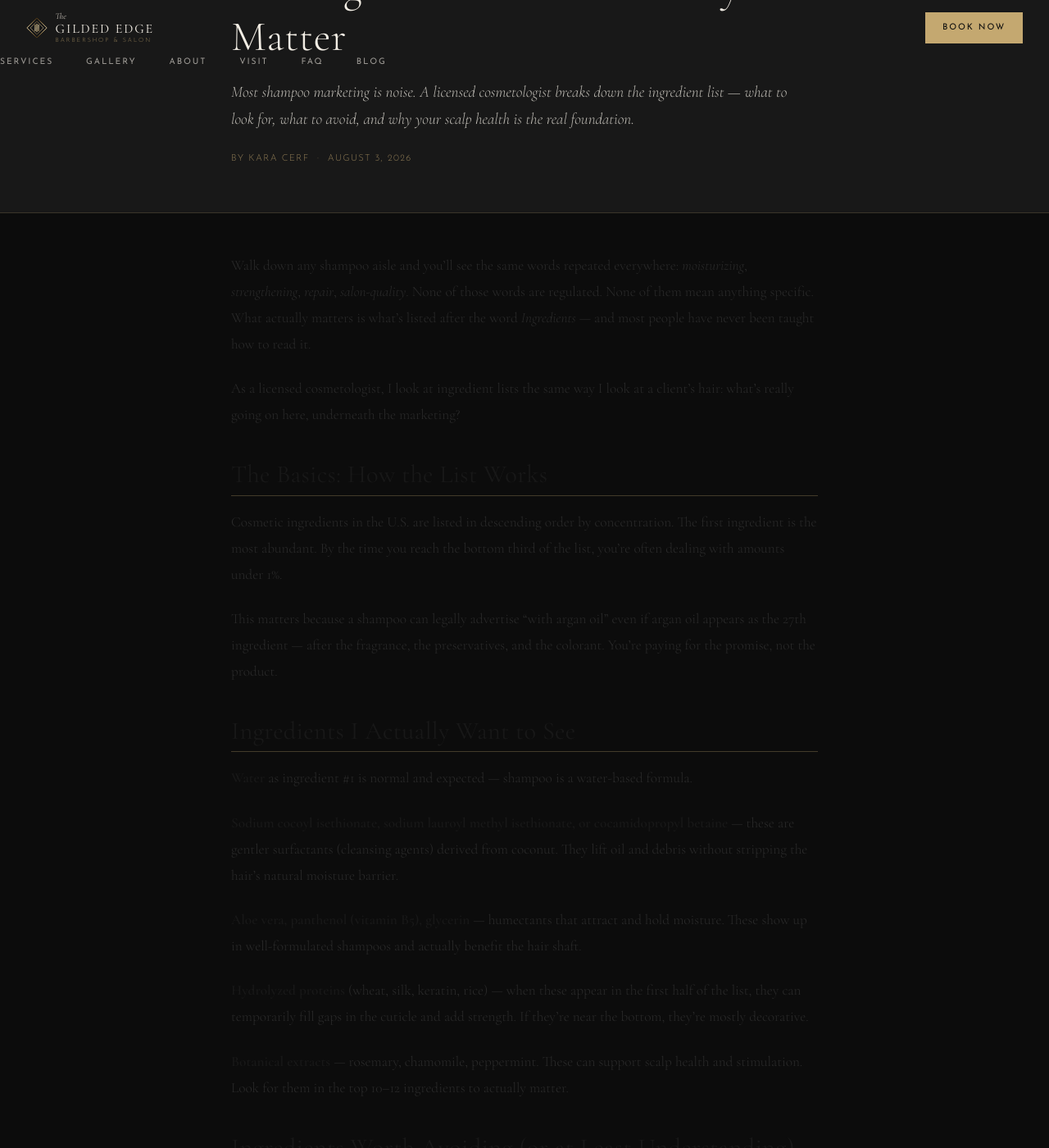
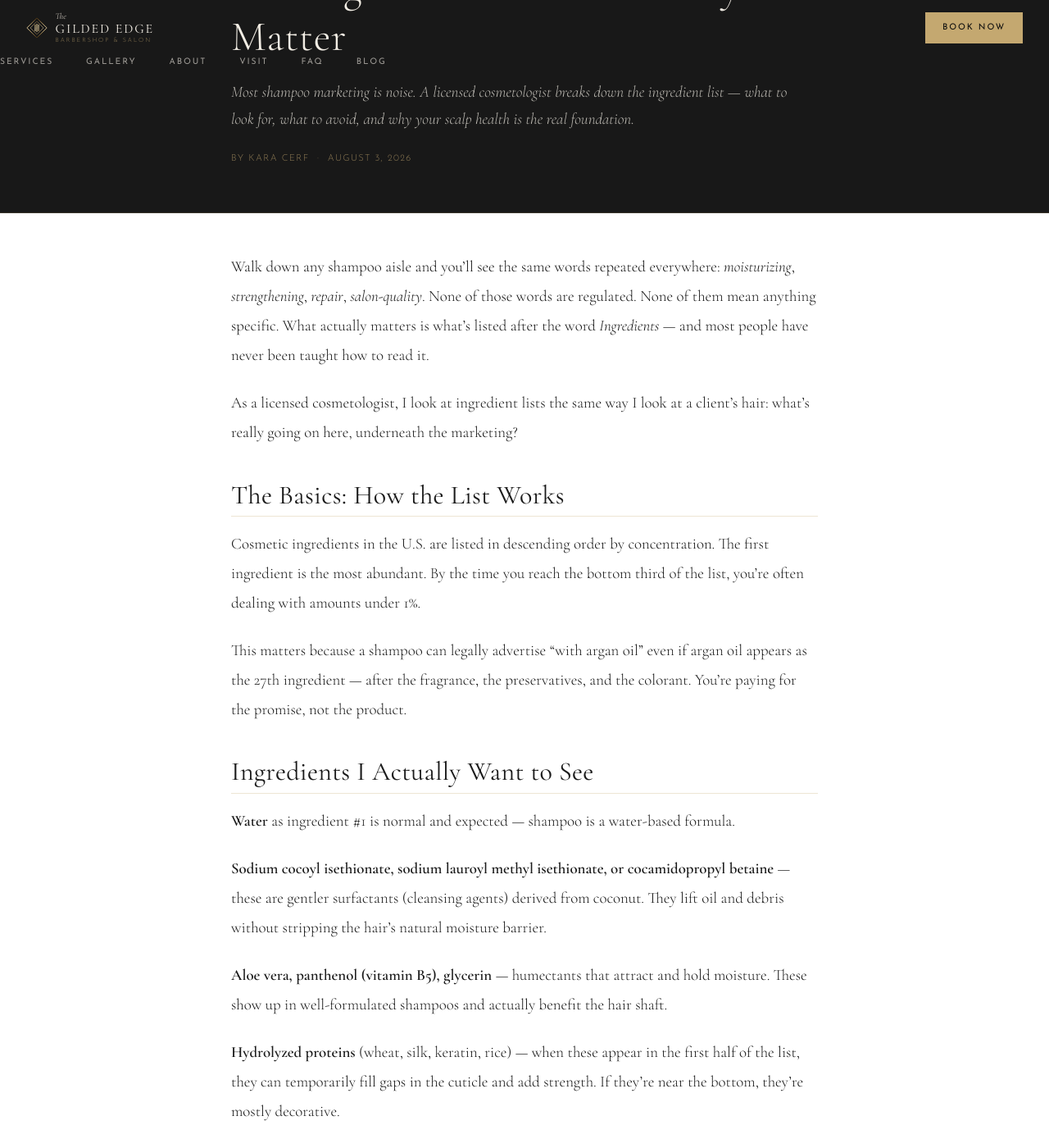
Before and after one commit to hausofsutra/gildededgehair.com, a Jekyll site: the page built from _posts/2026-08-03-how-to-read-a-shampoo-label.md, in a window 1280 px wide and 1400 px high, scrolled down 237 px. Shown: the whole window at 82% size. Built offline with Jekyll 4.4.1, drawn with Linux system fonts in a browser that asks for light colours.

Commit message:
Fix blog post readability — white background, larger text, dark body color
Co-Authored-By: Claude Sonnet 4.6 <noreply@anthropic.com>

```diff
--- a/_layouts/post.html
+++ b/_layouts/post.html
@@ -18,9 +18,11 @@ layout: default
     </div>
   </header>
 
-  <div class="post__body container" itemprop="articleBody">
-    {{ content }}
-  </div>
+  <section class="post__body-section">
+    <div class="post__body container" itemprop="articleBody">
+      {{ content }}
+    </div>
+  </section>
 
   <div class="post__cta-block container">
     <div class="post__cta">
--- a/blog.css
+++ b/blog.css
@@ -55,18 +55,22 @@
 }
 
 /* ── Post body ───────────────────────────────── */
+.post__body-section {
+  background: #fff;
+}
+
 .post__body {
   max-width: 780px;
   padding-top: 3rem;
   padding-bottom: 3rem;
-  color: var(--charcoal);
+  color: #1a1a1a;
 }
 
 .post__body h2 {
   font-family: var(--font-serif);
-  font-size: clamp(1.4rem, 3vw, 1.9rem);
+  font-size: clamp(1.5rem, 3vw, 2rem);
   font-weight: 400;
-  color: var(--charcoal);
+  color: #1a1a1a;
   margin: 2.5rem 0 1rem;
   padding-bottom: 0.5rem;
   border-bottom: 1px solid rgba(196, 168, 112, 0.3);
@@ -74,28 +78,28 @@
 
 .post__body h3 {
   font-family: var(--font-serif);
-  font-size: clamp(1.1rem, 2.5vw, 1.4rem);
+  font-size: clamp(1.2rem, 2.5vw, 1.5rem);
   font-weight: 500;
-  color: var(--charcoal);
+  color: #1a1a1a;
   margin: 2rem 0 0.75rem;
 }
 
 .post__body p {
   font-family: var(--font-serif);
-  font-size: clamp(0.98rem, 2vw, 1.08rem);
+  font-size: clamp(1.05rem, 2vw, 1.18rem);
   font-weight: 300;
-  line-height: 1.85;
-  color: #2a2a2a;
+  line-height: 1.9;
+  color: #1a1a1a;
   margin-bottom: 1.4rem;
 }
 
 .post__body ul,
 .post__body ol {
   font-family: var(--font-serif);
-  font-size: clamp(0.98rem, 2vw, 1.08rem);
+  font-size: clamp(1.05rem, 2vw, 1.18rem);
   font-weight: 300;
-  line-height: 1.85;
-  color: #2a2a2a;
+  line-height: 1.9;
+  color: #1a1a1a;
   margin: 0 0 1.4rem 1.5rem;
 }
 
@@ -105,7 +109,7 @@
 
 .post__body strong {
   font-weight: 600;
-  color: var(--charcoal);
+  color: #1a1a1a;
 }
 
 .post__body em {
```
